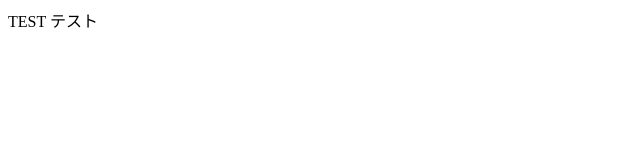
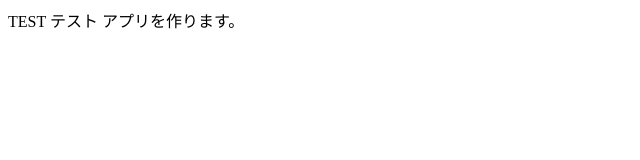
Before and after one commit to 19241096kono/prog-8.github.io, a plain HTML site: page index.html in a window 1280 px wide. Shown: the whole page, without its empty margins (0-640 px from the left). Drawn offline with Linux system fonts and the light colour scheme.

Commit message:
Update index.html

```diff
--- a/index.html
+++ b/index.html
@@ -23,7 +23,7 @@
 TEST
 
 テスト
-
+アプリを作ります。
 
 
 
```
